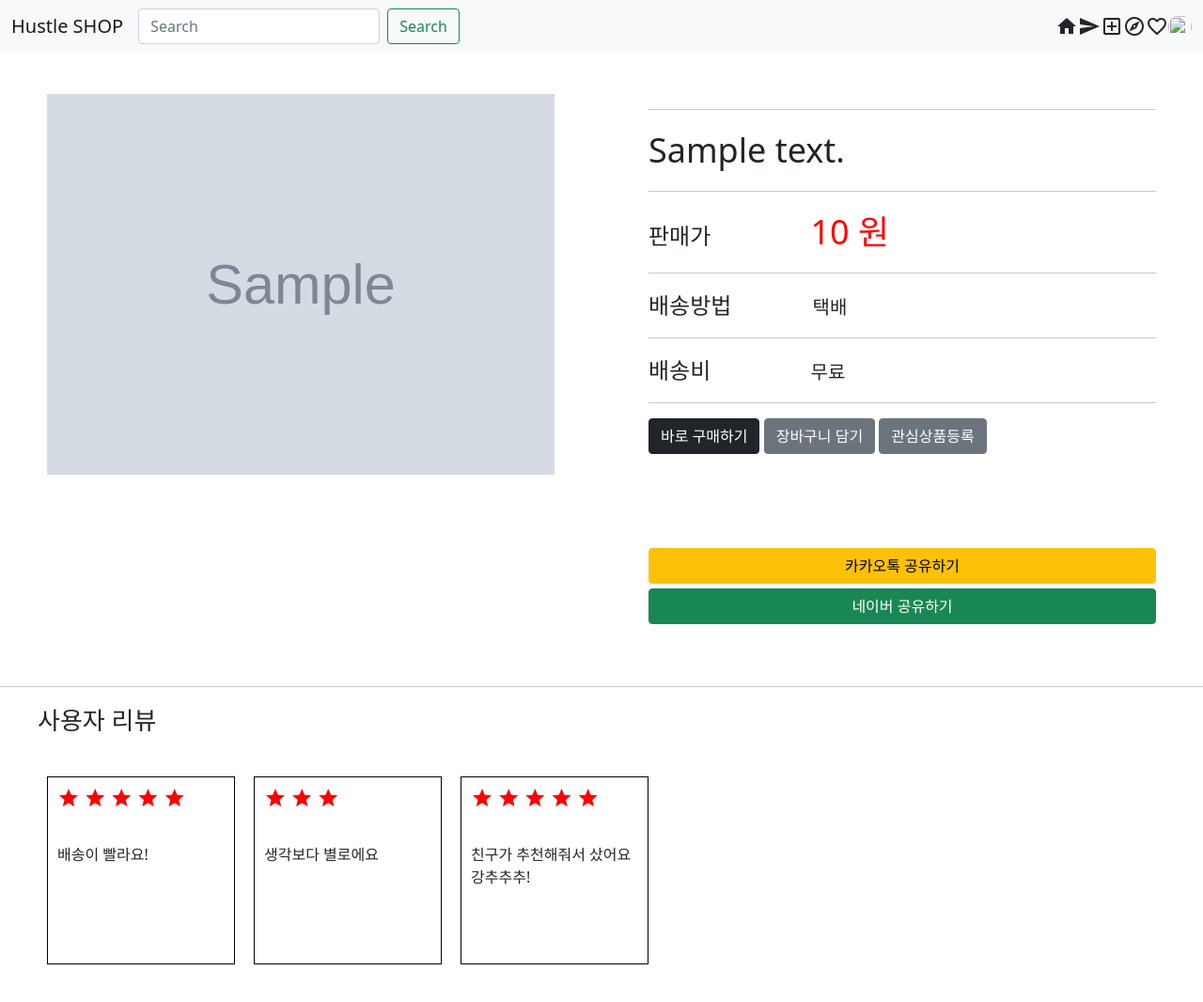
After one commit to tkdlek11112/learningspoons_hustle, a Django app: page /product/1/ in a window 1280 px wide. The commit adds this page. Shown: the whole page at 94% size. Run offline with Django 3.2, Linux system fonts and the light colour scheme; tables that the repository leaves empty hold one stand-in row (values such as "Sample post"); grey boxes marked "Sample" are stand-in pictures.

Commit message:
제품 상세페이지 적용

```diff
--- a/content/views.py
+++ b/content/views.py
@@ -91,3 +91,9 @@ class CreateProduct(APIView):
         Product.objects.create(description=description, image=uuid_name, seller=seller, price=price)
 
         return Response(status=200, data=dict(message="POST로 API를 호출했습니다."))
+
+
+class ProductDetail(APIView):
+    def get(self, request, pk):
+        product = Product.objects.get(id=pk)
+        return render(request, 'content/productdetail.html', context=dict(product=product))
--- a/learningspoons/urls.py
+++ b/learningspoons/urls.py
@@ -17,7 +17,7 @@ from django.conf.urls.static import static
 from django.contrib import admin
 from django.urls import path
 
-from content.views import Test, CreateReply, CreateLike, CancelLike, CreateProduct
+from content.views import Test, CreateReply, CreateLike, CancelLike, CreateProduct, ProductDetail
 from learningspoons import settings
 from learningspoons.views import Main
 from user.views import Join, Login, KakaoLogin, KakaoCallBack
@@ -34,7 +34,8 @@ urlpatterns = [
     path('cancellike/', CancelLike.as_view(), name='cancellike'),
     path('kakaologin/', KakaoLogin.as_view(), name='kakaologin'),
     path('kakao/oauth', KakaoCallBack.as_view(), name='oauth'),
-    path('createproduct/', CreateProduct.as_view(), name='createproduct')
+    path('createproduct/', CreateProduct.as_view(), name='createproduct'),
+    path('product/<int:pk>/', ProductDetail.as_view(), name='product')
 ]
 
 urlpatterns += static(settings.MEDIA_URL, document_root=settings.MEDIA_ROOT)
--- /dev/null
+++ b/templates/content/productdetail.html
@@ -0,0 +1,143 @@
+<!doctype html>
+<html lang="en">
+<head>
+    {% load static %}
+    <!-- Required meta tags -->
+    <meta charset="utf-8">
+    <meta name="viewport" content="width=device-width, initial-scale=1">
+
+    <!-- Bootstrap CSS -->
+    <link href="https://cdn.jsdelivr.net/npm/bootstrap@5.1.3/dist/css/bootstrap.min.css" rel="stylesheet"
+          integrity="sha384-1BmE4kWBq78iYhFldvKuhfTAU6auU8tT94WrHftjDbrCEXSU1oBoqyl2QvZ6jIW3" crossorigin="anonymous">
+
+    <!-- 요거는 구글 머티리얼 아이콘을 쓰기위한 링크 -->
+    <link
+            href="https://fonts.googleapis.com/css?family=Material+Icons|Material+Icons+Outlined|Material+Icons+Two+Tone|Material+Icons+Round|Material+Icons+Sharp"
+            rel="stylesheet">
+
+    <title>Hello, world!</title>
+</head>
+<body>
+
+
+<nav class="navbar navbar-expand-lg navbar-light bg-light" style="position: fixed; width: 100%">
+    <div class="container-fluid">
+
+        <a class="navbar-brand" href="/">Hustle SHOP</a>
+
+        <div class="collapse navbar-collapse" id="navbarSupportedContent">
+            <form class="d-flex">
+                <input class="form-control me-2" type="search" placeholder="Search" aria-label="Search">
+                <button class="btn btn-outline-success" type="submit">Search</button>
+            </form>
+        </div>
+
+        <div style="display: flex; flex-direction: row">
+            <span class="material-icons">home</span>
+            <span class="material-icons">send</span>
+            <span class="material-icons-outlined" data-bs-toggle="modal" data-bs-target="#exampleModal"
+                  style="cursor: pointer">add_box</span>
+            <span class="material-icons-outlined">explore</span>
+            <span class="material-icons-outlined">favorite_border</span>
+            <div style="width: 25px;height: 25px;border-radius: 70%;overflow: hidden;">
+                <!-- 프로필 사진 이미지 들어가는곳 -->
+                <img style="width: 100%; height: 100%"
+                     src="{{ user_info.profile_image }}">
+            </div>
+        </div>
+
+    </div>
+</nav>
+
+
+<div style="display: flex; flex-direction: row; padding-top: 50px">
+    <div style="width: 50%; height: 50%; margin:50px">
+        <img style="width: 100%; height: 100%" src="{% get_media_prefix %}{{ product.image }}">
+    </div>
+    <div style="width: 50%; height: 50%; margin: 50px">
+        <hr>
+        <div style="font-size: 36px">
+            {{ product.description }}
+        </div>
+        <hr>
+        <div>
+            <span style="margin-right: 100px;font-size: 24px"> 판매가 </span>
+            <span style="font-size: 36px; color: red"> {{ product.price }} 원</span>
+        </div>
+        <hr>
+        <div>
+            <span style="margin-right: 80px;font-size: 24px"> 배송방법 </span>
+            <span style="font-size: 20px"> 택배 </span>
+        </div>
+        <hr>
+        <div>
+            <span style="margin-right: 100px;font-size: 24px"> 배송비 </span>
+            <span style="font-size: 20px"> 무료</span>
+        </div>
+        <hr>
+        <div>
+            <button type="button" class="btn btn-dark"> 바로 구매하기</button>
+            <button type="button" class="btn btn-secondary"> 장바구니 담기</button>
+            <button type="button" class="btn btn-secondary"> 관심상품등록</button>
+        </div>
+        <div style="margin-top: 100px;">
+            <button type="button" class="btn btn-warning" style="width: 100%">카카오톡 공유하기</button>
+        </div>
+        <div style="margin-top: 5px">
+            <button type="button" class="btn btn-success" style="width: 100%">네이버 공유하기</button>
+        </div>
+    </div>
+</div>
+
+<hr>
+<div style="margin-left: 40px; font-size: 26px">
+    사용자 리뷰
+</div>
+
+<!-- 리뷰 카드 -->
+<div style="display: flex; flex-direction: row; margin: 40px">
+    <!-- 카드 1 -->
+    <div style="border: 1px solid black; width: 200px; height: 200px; padding: 10px; margin: 0px 10px">
+        {% for i in "x"|rjust:"5" %}
+            <span class="material-icons-outlined" style="color: red">star</span>
+        {% endfor %}
+        <div style="margin-top: 30px">
+            배송이 빨라요!
+        </div>
+    </div>
+
+    <!-- 카드 2 -->
+    <div style="border: 1px solid black; width: 200px; height: 200px; padding: 10px; margin: 0px 10px">
+        {% for i in "x"|rjust:"3" %}
+            <span class="material-icons-outlined" style="color: red">star</span>
+        {% endfor %}
+        <div style="margin-top: 30px">
+            생각보다 별로에요
+        </div>
+    </div>
+
+    <!-- 카드 3 -->
+    <div style="border: 1px solid black; width: 200px; height: 200px; padding: 10px; margin: 0px 10px">
+        {% for i in "x"|rjust:"5" %}
+            <span class="material-icons-outlined" style="color: red">star</span>
+        {% endfor %}
+        <div style="margin-top: 30px">
+            친구가 추천해줘서 샀어요 강추추추!
+        </div>
+    </div>
+</div>
+
+<!-- Optional JavaScript; choose one of the two! -->
+
+<!-- Option 1: Bootstrap Bundle with Popper -->
+<script src="https://cdn.jsdelivr.net/npm/bootstrap@5.1.3/dist/js/bootstrap.bundle.min.js"
+        integrity="sha384-ka7Sk0Gln4gmtz2MlQnikT1wXgYsOg+OMhuP+IlRH9sENBO0LRn5q+8nbTov4+1p"
+        crossorigin="anonymous"></script>
+
+<!-- Option 2: Separate Popper and Bootstrap JS -->
+<!--
+<script src="https://cdn.jsdelivr.net/npm/@popperjs/core@2.10.2/dist/umd/popper.min.js" integrity="sha384-7+zCNj/IqJ95wo16oMtfsKbZ9ccEh31eOz1HGyDuCQ6wgnyJNSYdrPa03rtR1zdB" crossorigin="anonymous"></script>
+<script src="https://cdn.jsdelivr.net/npm/bootstrap@5.1.3/dist/js/bootstrap.min.js" integrity="sha384-QJHtvGhmr9XOIpI6YVutG+2QOK9T+ZnN4kzFN1RtK3zEFEIsxhlmWl5/YESvpZ13" crossorigin="anonymous"></script>
+-->
+</body>
+</html>
```
Also changed, not shown: templates/learningspoons/main.html (+14 -15 lines).
